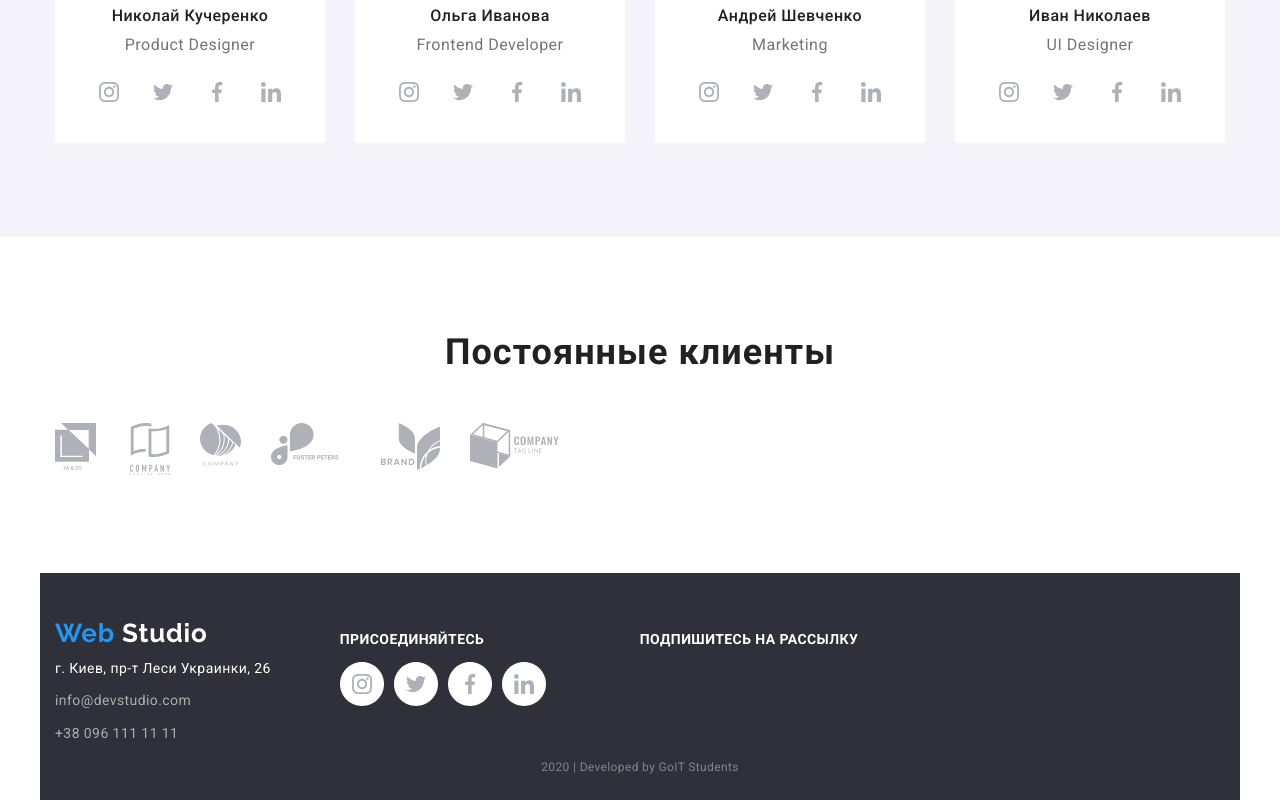
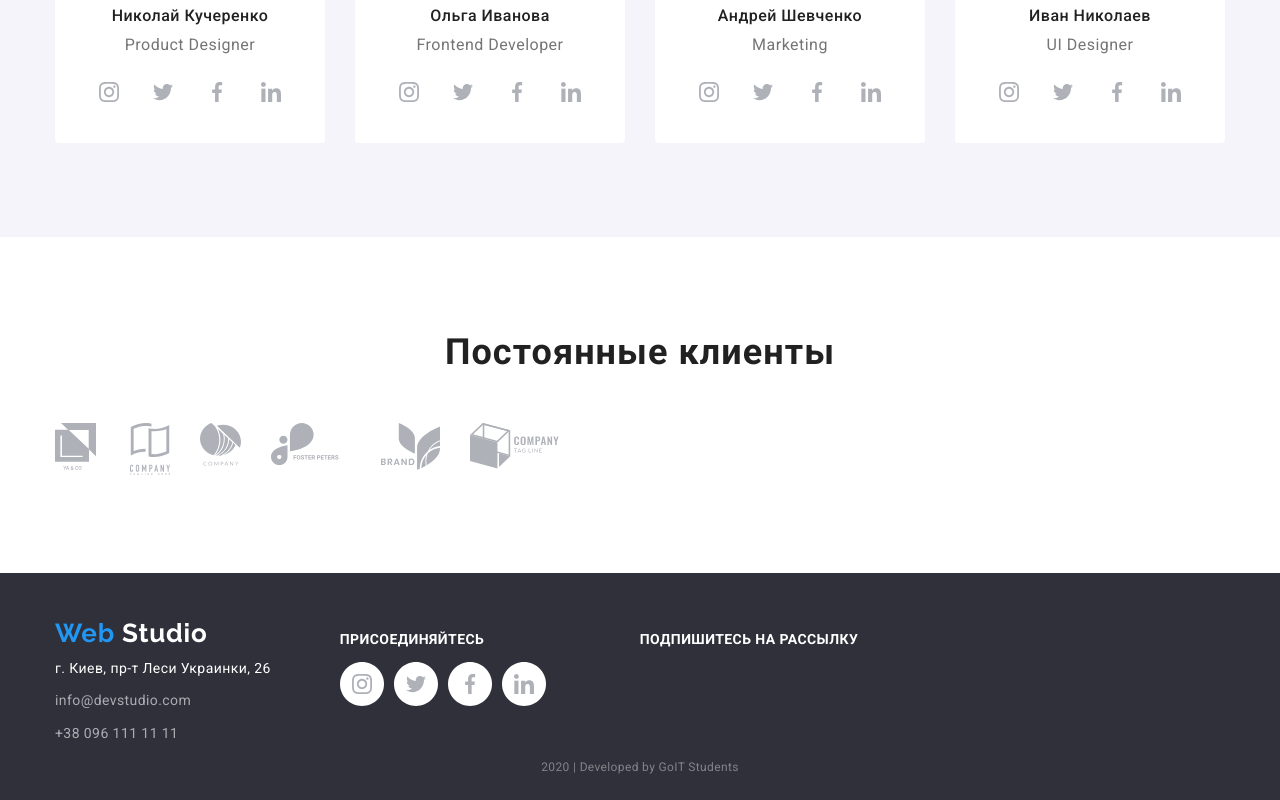
Before and after one commit to Olena-Kaliuzhna/goit-markup-hw-03, a plain HTML site: page index.html in a window 1280 px wide. Shown: the part 1782-2582 px from the top of the page. Drawn offline with nearby package versions, Linux system fonts and the light colour scheme.

Commit message:
changes background for footer

```diff
--- a/index.html
+++ b/index.html
@@ -196,9 +196,10 @@
     </main>
 
     <!--page-footer-->
-    <footer class="main-footer container">
+    <footer class="main-footer ">
 
-     <div class="page-footer" >
+     <div class="container">
+      <div class="page-footer" >
         <!--footer-contacts-->
 
         <div class="footer-contacts">
@@ -235,6 +236,7 @@
       <div>
         <p class="Developed">2020 | Developed by GoIT Students</p>
       </div>
+     </div>
 
     </footer>
 
```
Also changed, not shown: portfolio.html (+3 -1 lines).
